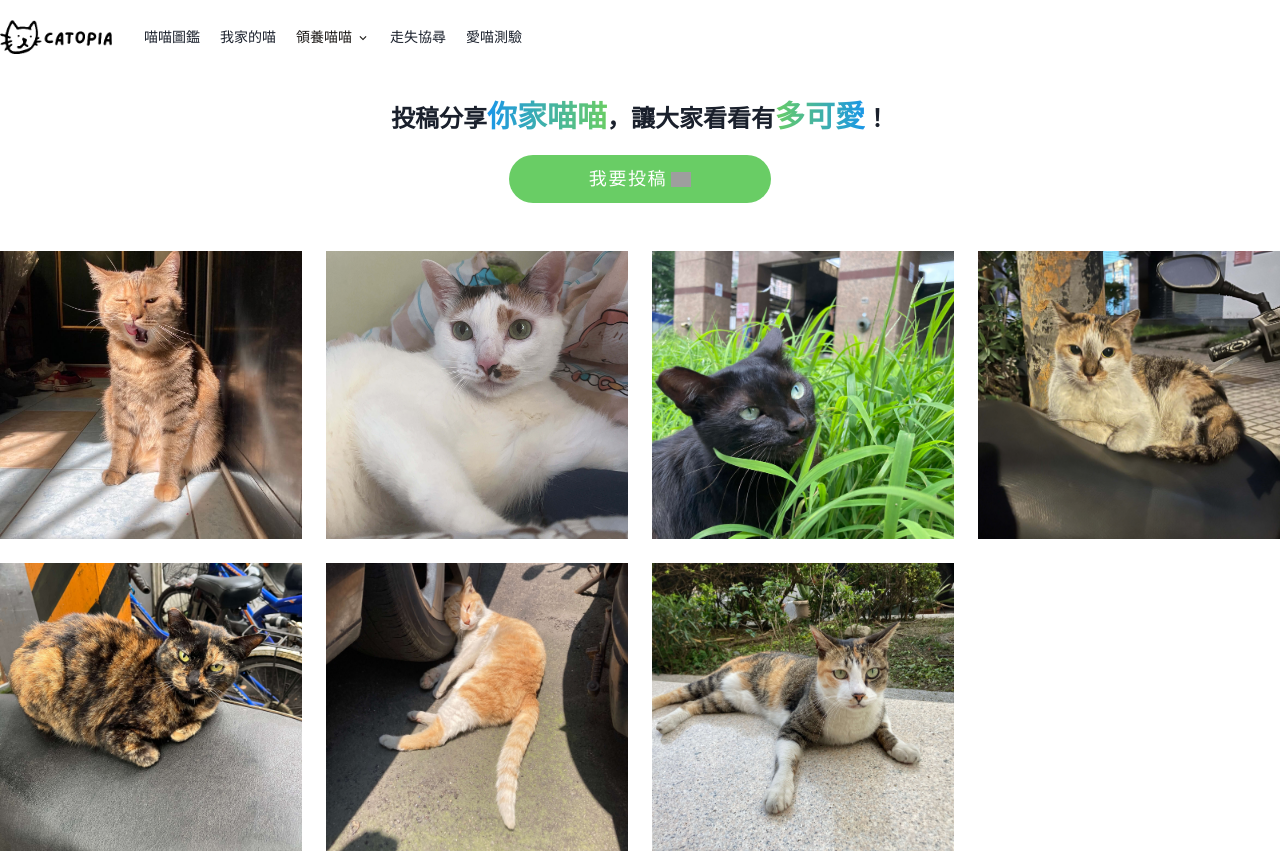
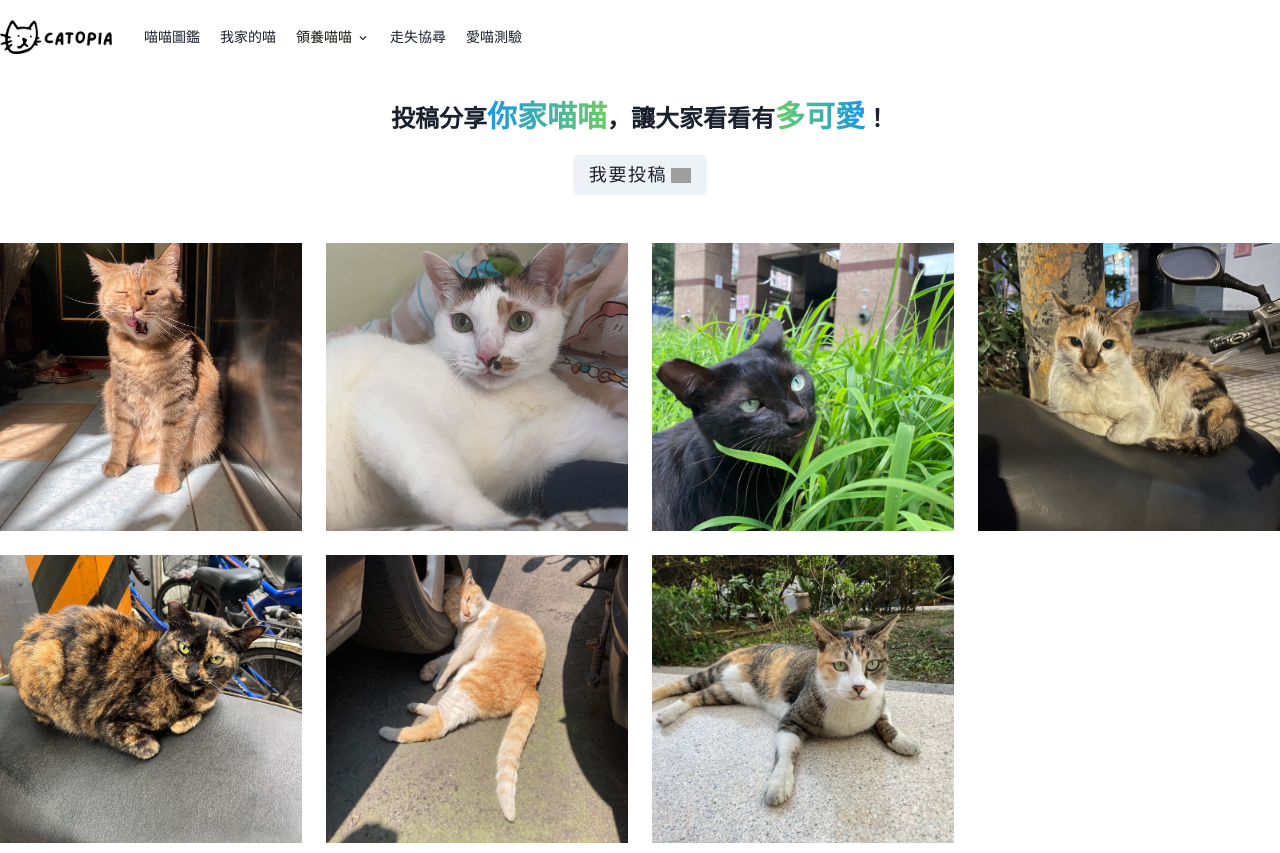
Before and after one commit to kir4che/catopia, a Next.js app: page /gallery in a window 1280 px wide. Shown: the top 853 px of the page. Built offline with nearby package versions, Linux system fonts and the light colour scheme; grey boxes are pictures that could not be loaded.

Commit message:
Update index.tsx

```diff
--- a/src/pages/gallery/index.tsx
+++ b/src/pages/gallery/index.tsx
@@ -1,5 +1,5 @@
 /* eslint-disable @next/next/no-img-element */
-import { Grid, GridItem, Modal, ModalBody, ModalCloseButton, ModalContent, ModalHeader, ModalOverlay, useDisclosure } from '@chakra-ui/react';
+import { Box, Button, Grid, GridItem, Modal, ModalBody, ModalCloseButton, ModalContent, ModalHeader, ModalOverlay, useDisclosure, useToast } from '@chakra-ui/react';
 import { useState } from 'react';
 
 type Cat = {
@@ -39,16 +39,40 @@ export default function Gallery() {
     },
   ]
 
+  const toast = useToast()
+
   const { isOpen, onOpen, onClose } = useDisclosure()
-  const [catIndex, setCatIndex] = useState<number | null>(null)
+  const [catIndex, setCatIndex] = useState<number>(0)
 
   return (
     <>
-      <h3 className="mt-6 mb-5 font-bold text-center">投稿分享<span className='text-3xl text-transparent bg-gradient-to-r bg-clip-text from-secondary-blue to-primary-green'>你家喵喵</span>，讓大家看看有<span className='text-3xl text-transparent bg-gradient-to-r bg-clip-text from-primary-green to-secondary-blue'>多可愛</span>！</h3>
-      <button className="flex items-center px-20 py-2.5 mx-auto mb-12 space-x-1 tracking-widest text-white rounded-full bg-primary-green hover:bg-primary-green-hover" type='button'>
-        <p className="inset-0 m-auto text-lg font-medium text-center">我要投稿</p>
+      <h3 className="mt-6 mb-5 font-bold text-center">
+        投稿分享
+        <span className='text-3xl text-transparent bg-gradient-to-r bg-clip-text from-secondary-blue to-primary-green'>
+          你家喵喵
+        </span>
+        ，讓大家看看有
+        <span className='text-3xl text-transparent bg-gradient-to-r bg-clip-text from-primary-green to-secondary-blue'>
+          多可愛
+        </span>
+        ！
+      </h3>
+      <Button
+        className='flex px-16 py-5 mx-auto mb-12 space-x-1 tracking-widest text-white rounded-full bg-primary-green hover:bg-primary-green-hover'
+        onClick={() =>
+          toast({
+            position: 'bottom-left',
+            render: () => (
+              <Box color='white' p={4} bg='blue.400'>
+                尚未開發完成...
+              </Box>
+            ),
+          })
+        }
+      >
+        <p className="text-lg font-medium text-center">我要投稿</p>
         <img width="20" height="20" src="https://img.icons8.com/pastel-glyph/64/FFFFFF/cat--v1.png" alt="cat--v1" />
-      </button>
+      </Button>
       <Grid className='mb-20' templateColumns='repeat(4, 1fr)' gap={6}>
         {catList.map((cat, index) =>
           <GridItem w='100%' h='100%' key={cat.name}>
@@ -72,7 +96,7 @@ export default function Gallery() {
               <ModalHeader>{catList[catIndex].name}</ModalHeader>
               <ModalCloseButton />
               <ModalBody>
-                <p>{catList[catIndex].name}</p>
+                {catList[catIndex].name}
               </ModalBody>
             </ModalContent>
           </Modal>
```
